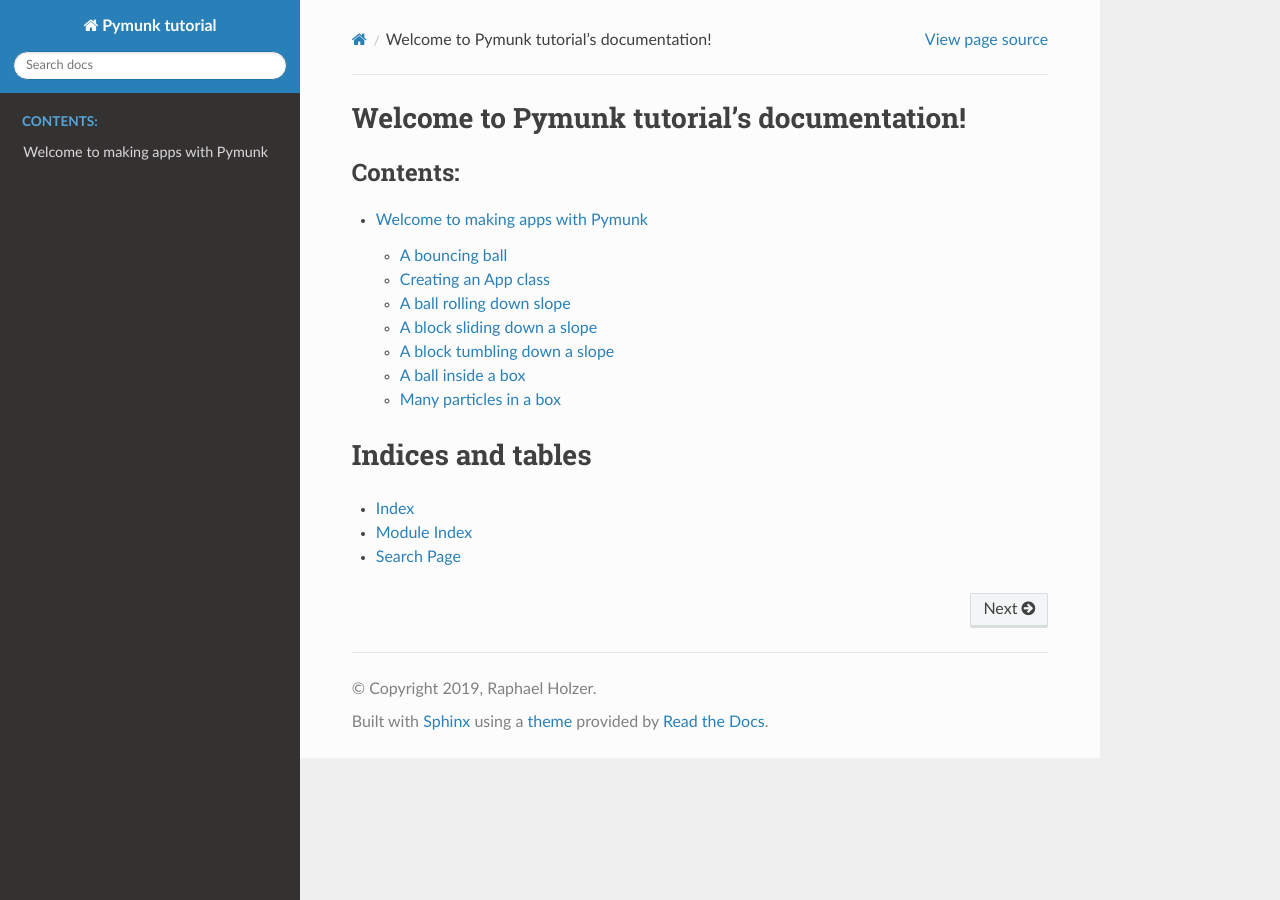
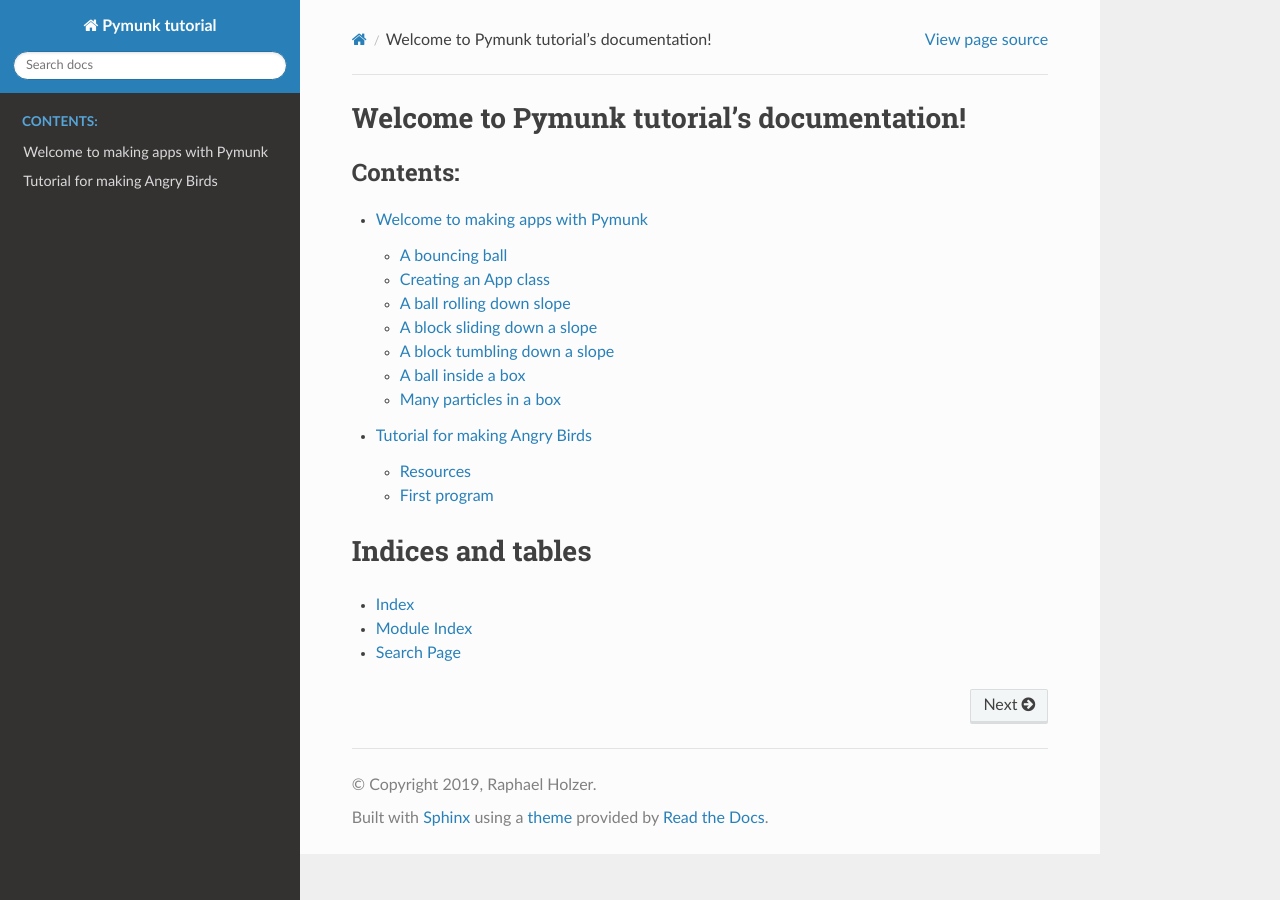
Before and after one commit to rasql/pymunk-tutorial, a Sphinx documentation site: the page built from docs/index.rst, in a window 1280 px wide. Built offline with Sphinx 7.4.7 and the Read the Docs theme 2.0.0, drawn with Linux system fonts in a browser that asks for light colours; some of the changed lines change nothing that is shown.

Commit message:
add new images

```diff
--- a/docs/bird/bird.py
+++ b/docs/bird/bird.py
@@ -3,8 +3,8 @@
 
 import pymunk
 import pymunk.pygame_util
+from pymunk.pygame_util import to_pygame, from_pygame
 from pymunk import Vec2d
-
 import math
 
 BLACK = (0, 0, 0)
@@ -22,63 +22,133 @@
 sling = pygame.image.load('sling.png').convert_alpha()
 sling2 = pygame.image.load('sling2.png').convert_alpha()
 
+triangle = pygame.image.load('triangle.png').convert_alpha()
+print(triangle.get_size())
+
 pygame.mixer.music.load('angry-birds.ogg')
 pygame.mixer.music.play(-1)
 
 objects = []
 
 class Obj:
+    def __init__(self, pos, angle=0):
+        self.body = pymunk.Body(1, 10)
+        self.body.position = pos
+        self.body.angle = math.radians(angle)
+        space.add(self.body)
+
     def draw(self):
-        pos = self.body.position
         angle = self.body.angle
+        img = pygame.transform.rotate(self.img, math.degrees(angle))
 
-        img = pygame.transform.rotate(self.img, math.degrees(angle))
-        w, h = img.get_size()
-        x = pos[0] - w//2
-        y = 600 - pos[1] - h//2
-        screen.blit(img, (x, y))
+        pos = to_pygame(self.body.position, screen)
+        rect = img.get_rect()
+        rect.center = to_pygame(self.body.position, screen)
+        screen.blit(img, rect)
 
-class Circle(Obj):
-    def __init__(self, pos, radius=10, img=None):
-        body = pymunk.Body(1, 1)
-        body.position = pos
-        shape = pymunk.Circle(body, 32)
+class Bird(Obj):
+    def __init__(self, pos):
+        super().__init__(pos)
+        shape = pymunk.Circle(self.body, 32)
         shape.elasticity = 0.5
-        space.add(body, shape)
-        self.body = body
+        shape.friction = 0.5
+        space.add(shape)
         self.img = bird
+        objects.append(self)
 
+class Pig(Obj):
+    def __init__(self, pos):
+        super().__init__(pos)
+        shape = pymunk.Circle(self.body, 32)
+        shape.elasticity = 0.5
+        shape.friction = 0.5
+        space.add(shape)
+        self.img = pygame.transform.scale(pig, (64, 64))
         objects.append(self)
 
 class Rectangle(Obj):
-    def __init__(self, pos, size, angle=0):
+    def __init__(self, pos, angle=0):
+        super().__init__(pos, angle)
         self.img = beam
         size = self.img.get_size()
-
-        body = pymunk.Body()
-        body.position = pos
-        body.angle = angle
-        shape = pymunk.Poly.create_box(body, size)
-        shape.density = 0.01
-        shape.elasticity = 0.5
-        space.add(body, shape)
-        self.body = body
-
+        shape = pymunk.Poly.create_box(self.body, size)
+        # shape.elasticity = 0.5
+        shape.friction = 0.5
+        space.add(shape)
         objects.append(self)
 
+
+class Triangle(Obj):
+    img = pygame.image.load('triangle.png').convert_alpha()
+    size = img.get_size()
+    w, h = size
+    vertices = [(-w//2, -h//2), (w//2, -h//2), (0, h//2)]
+
+    def __init__(self, pos, angle=0):
+        super().__init__(pos, angle)
+        shape = pymunk.Poly(self.body, self.vertices)
+        space.friction = 0.5
+        space.add(shape)
+        objects.append(self)
+
+class Level:
+    def __init__(self):
+        self.set(1)
+
+    def set_ground(self):
+        shape = pymunk.Segment(space.static_body, (0, 10), (1200, 10), 10)
+        # shape.elasticity = 0.5
+        shape.friction = 0.5
+        space.add(shape)
+
+    def remove_objects(self):
+        """Remove all objects from space."""
+        global objects
+        objects = []
+        for body in space.bodies:
+            space.remove(body)
+        for shape in space.shapes:
+            space.remove(shape)
+
+    def set(self, level):
+        """Set player level."""
+        self.level = level
+        self.remove_objects()
+        self.set_ground()
+
+        if level == 1:
+            Triangle((400, 60))
+            Triangle((500, 60))
+
+            Rectangle((1000, 100), angle=90)
+            Rectangle((1060, 100), angle=90)
+            Rectangle((1030, 145))
+            Rectangle((1000, 200), angle=90)
+            Rectangle((1060, 200), angle=90)
+            Rectangle((1030, 245))
+
+            Pig((1140, 60))
+
+        elif level == 2:
+            Rectangle((1000, 100), angle=90)
+            Rectangle((1000, 200), angle=90)
+            Pig((1100, 60))
+
+        elif level == 3:
+            Triangle((500, 60))
+            Triangle((590, 60))
+            Pig((700, 100))
+
+        elif level == 4:
+            Triangle((500, 60))
+            Triangle((590, 60))
+            Triangle((680, 60))
+            Pig((750, 100))
 
 
 space = pymunk.Space()
 space.gravity = 0, -900
 draw_options = pymunk.pygame_util.DrawOptions(screen)
-
-shape = pymunk.Segment(space.static_body, (0, 20), (1200, 20), 2)
-shape.elasticity = 0.95
-shape.friction = 1
-space.add(shape)
-
-Rectangle ((1000, 100), (40, 120))
-Rectangle ((1000, 200), (40, 120), angle=90)
 
 bird_rect0 = Rect(160, 380, 100, 100)
 bird_rect = bird_rect0.copy()
@@ -88,6 +158,9 @@
 running = True
 stepping = True
 shooting = False
+debugging = False
+
+level = Level()
 
 while running:
     for event in pygame.event.get():
@@ -101,8 +174,15 @@
             if event.key == K_s:
                 stepping = not stepping
 
+            if event.key == K_d:
+                debugging = not debugging
+
+            if K_1 <= event.key <= K_9:
+                i = int(event.unicode)
+                level.set(i)
+
         if event.type == MOUSEBUTTONDOWN:
-            print(event.pos)
+            print(from_pygame(event.pos, screen))
             if bird_rect.collidepoint(event.pos):
                 shooting = True
 
@@ -118,14 +198,13 @@
                 p1 = pymunk.pygame_util.from_pygame(sling1_pos, screen)
                 v = (Vec2d(p1) - Vec2d(p0)) * 10
                 print(v)
-                b = Circle(pos=p0)
+                b = Bird(pos=p0)
                 b.body.apply_impulse_at_local_point(v)
 
     screen.blit(background, (0, 0))
-    # space.debug_draw(draw_options)
-
+    if debugging:
+        space.debug_draw(draw_options)
     screen.blit(sling, (200, 380))
-
     for object in objects:
         object.draw()
 
@@ -136,10 +215,9 @@
     screen.blit(sling2, (170, 380))
 
     screen.blit(score, (20, 20))
-
     pygame.display.update()
 
     if stepping:
-        space.step(0.01)
+        space.step(0.02)
 
 pygame.quit()
--- /dev/null
+++ b/docs/bird/bird.rst
@@ -0,0 +1,42 @@
+Tutorial for making Angry Birds
+===============================
+
+This section shows how to make a simple and extensible version of Angry Birds
+using the 2D physics simulaiton package Pymunk and the Multi-media package Pygame.
+
+Resources
+---------
+
+In this section you find the background music, the background images and
+the sprites used in this tutorial. Download them to your current folder.
+
+:download:`angry-birds.ogg<angry-birds.ogg>`
+
+.. image:: background.png
+
+:download:`background.png<background.png>`
+
+.. image:: beam.png
+
+:download:`beam.png<beam.png>`
+
+.. image:: bird.png
+
+:download:`bird.png<bird.png>`
+
+.. image:: pig.png
+
+:download:`pig.png<pig.png>`
+
+.. image:: sling.png
+
+:download:`sling.png<sling.png>`
+
+.. image:: sling2.png
+
+:download:`sling2.png<sling2.png>`
+
+First program
+-------------
+
+The first step will be to create the background image and the background music.
--- a/docs/index.rst
+++ b/docs/index.rst
@@ -11,6 +11,7 @@
    :caption: Contents:
 
    intro/intro
+   bird/bird
 
 Indices and tables
 ==================
```
Also changed, not shown: docs/angry_bird/images/angry_birds_chrome_pigs_by_chinzapep-d5bnxdz.png, docs/bird/disc.png (added), docs/bird/square.png (added), docs/bird/triangle.png (added).
